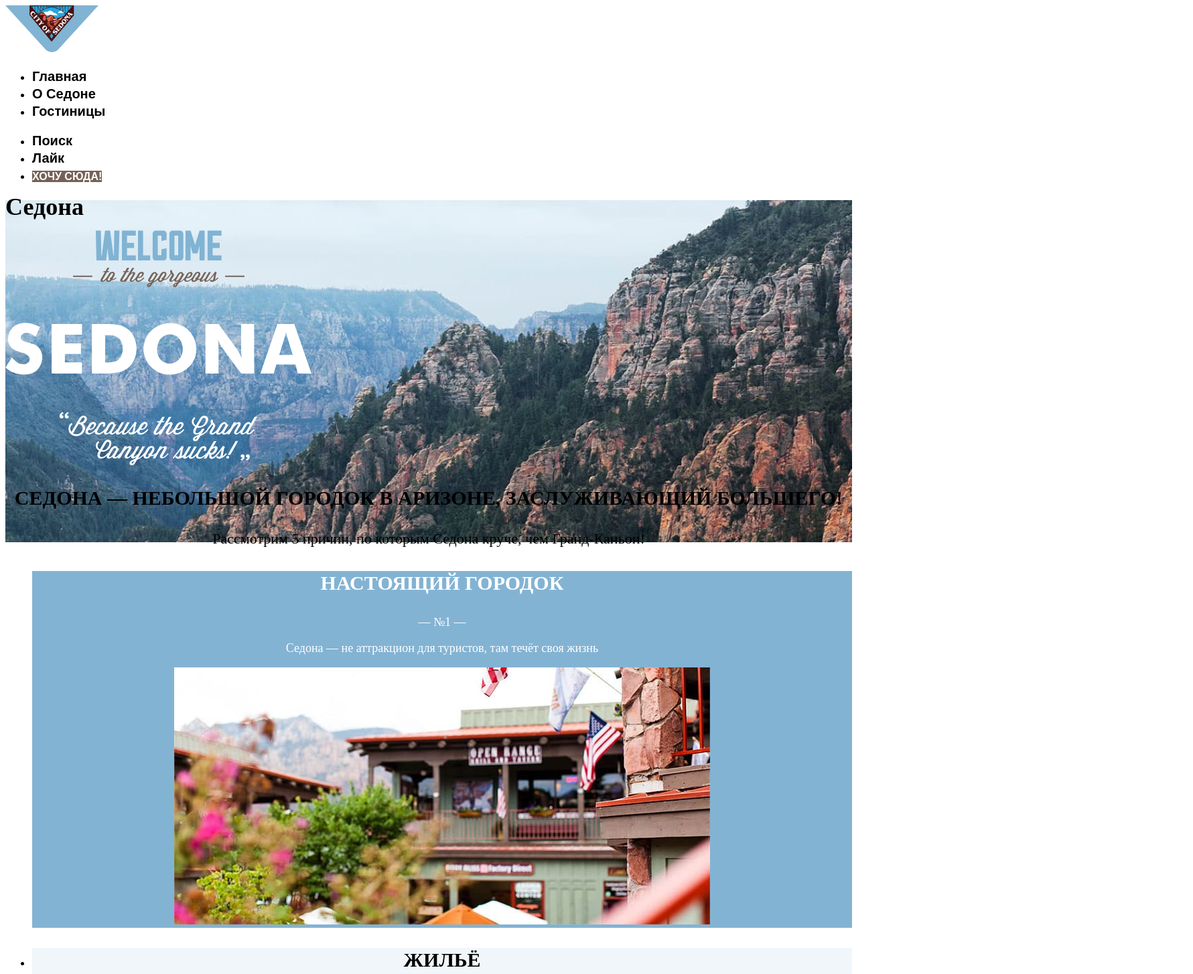
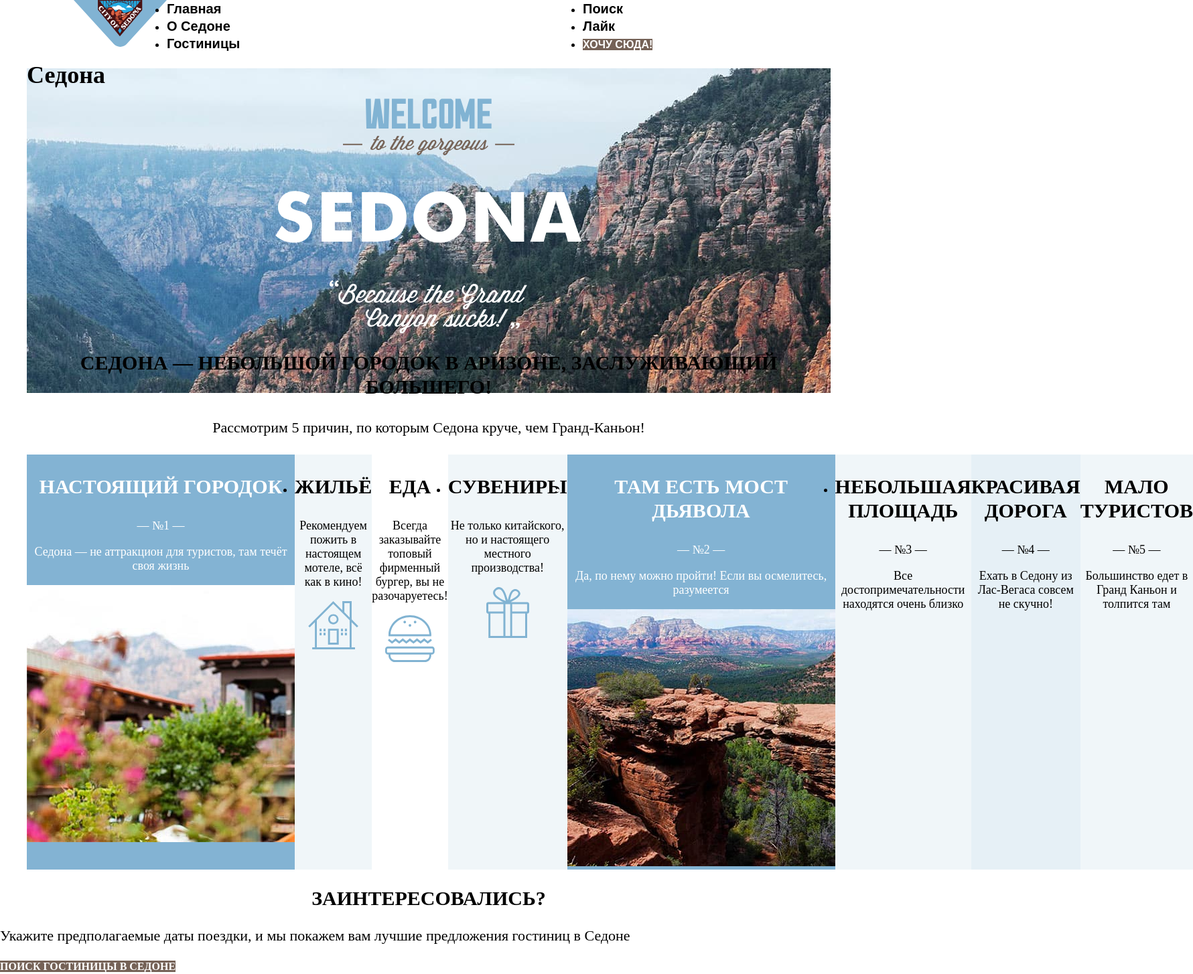
Before and after one commit to htmlacademy-htmlcss/1936627-sedona-33, a plain HTML site: page index.html in a window 1280 px wide. Shown: the top 1455 px of the page at 67% size, 1781 px wide, since content can reach past the window. Drawn offline with Linux system fonts and the light colour scheme; a web font is replaced by a local one.

Commit message:
Делает сетку страниц и крупных блоков на флексах

```diff
--- a/index.html
+++ b/index.html
@@ -43,7 +43,9 @@
 </ul>
 </nav>
 </header>
-<main class="main-index">
+<main class="main-container main-index">
+  <div class="page-container">
+<div class="logo-background">
   <h1 class="visually-hidden">
     Седона
   </h1>
@@ -53,6 +55,7 @@
 <h2 class="advantages-title">Седона — небольшой городок в Аризоне,
 заслуживающий большего!</h2>
 <p class="advantages-main-description" > Рассмотрим 5 причин, по которым Седона круче, чем Гранд-Каньон!</p>
+</div>
 <ul class="advantages-list">
   <li class="advantages-item color-1">
     <h3 class="advantages-title">Настоящий городок</h3>
@@ -148,9 +151,11 @@
       </button>
     </form>
   </section>
+</div>
 </main>
 <footer class="page-footer">
-  <section class="socials">
+  <div  class="page-footer-container"
+  <section class="footer-socials">
 <h2 class="visually-hidden">Cоциальные сети</h2>
 <ul class="footer-social-list">
   <li class="footer-social-item">
@@ -184,6 +189,7 @@
     <span class="visuallyy-hidden">htmlacademy</span>
   </a>
   </section>
+</div>
 </footer>
   </body>
 </html>
--- a/styles/styles.css
+++ b/styles/styles.css
@@ -37,13 +37,22 @@
     src: url("fonts/pt-sans-narrow-bold.woff2") format("woff2");
     font-display: swap;
   }
-
+  html{
+      height: 100%;
+  }
   body {
+      margin: 0;
+      display: flex;
+      flex-direction: column;
+      min-height: 100%;
     font-family: "PT Sans" sans-serif;
     font-size: 18px;
     line-height: 21px;
     color: black;
     background-color: white;
+  }
+  .main-container{
+      flex-grow: 1;
   }
 
   .button{
@@ -62,7 +71,20 @@
       color: black;
       background-color: white;
   }
-
+.navigation{
+    display: flex;
+    width: 1060px;
+    margin: 0 auto;
+}
+.navigation-list{
+    margin: 0;
+    padding: 0;
+    width: 400px;
+}
+.navigation-user{
+    width: 300px;
+    margin-left: auto;
+}
   .navigation-link {
     font-family: "PT Sans", sans-serif;
     font-weight: 700;
@@ -78,9 +100,6 @@
   .main-index {
     color: black;
     background-color: white;
-    background-image: url("../images/sedona-view.jpg");
-    background-repeat: no-repeat;
-    background-size: 100% auto;
   }
   .main-inner{
       background-image: url("../images/catalog-background-1.jpg");
@@ -89,11 +108,24 @@
       color: white;
       background-color: white;
   }
+  .page-container{
+      width: 1200px;
+      margin: 0 auto;
+  }
+  .logo{
+      display: block;
+      margin: 0 auto;
+  }
+  .logo-background{
+    background-image: url("../images/sedona-view.jpg");
+    background-repeat: no-repeat;
+    background-size: 100% auto;
+  }
   .inner-header-title{
       font-size: 60px;
       line-height: 77px;
       font-weight: 700;
-      color: black;
+      color:white;
   }
   .breadcrumbs-link{
       font-size: 16px;
@@ -102,7 +134,14 @@
       color: white;
   }
   .advantages-list {
+      margin: 0;
+      padding: 0;
+      display: flex;
+      justify-content: space-between;
       text-align: center;
+  }
+  .advantages-item{
+      width: 400px;
   }
 
   .advantages-title {
@@ -151,7 +190,13 @@
     /* background-repeat: no-repeat; */
     /* background-size: auto;  */
   }
-  .catalog-filter-title{
+  .catalog-filters{
+      display: flex;
+  }
+.catalog-filter-group{
+    width: 79px  auto;
+}
+.catalog-filter-title{
     font-size: 20px;
     line-height: 26px;
     font-weight: 700;
@@ -165,6 +210,9 @@
     font-size: 30px;
     line-height: 38px;
     font-weight: 700;
+    color: black;
+    font-family: "PT Sans" sans-serif;
+    text-transform: uppercase;
 }
 .select-control{
   font-size: 18px;
@@ -222,6 +270,7 @@
     font-size: 20px;
     line-height: 26px;
     font-weight: 700;
+    width: 620px;
 }
 .pagination{
     color: black;
@@ -316,5 +365,19 @@
     color: black;
   }
   .footer-telephone-number{
+      width: 720px;
       text-decoration: none;
   }
+  .footer-socials{
+      margin-right: auto;
+      max-width: 107px;
+  }
+  .footer-logo-htmlacademy{
+      margin-left: auto;
+      max-width: 115px;
+  }
+  .page-footer-container{
+      display: flex;
+      width: 1200px;
+      margin: 0 auto;
+  }
```
Also changed, not shown: catalog.html (+5 -1 lines).
